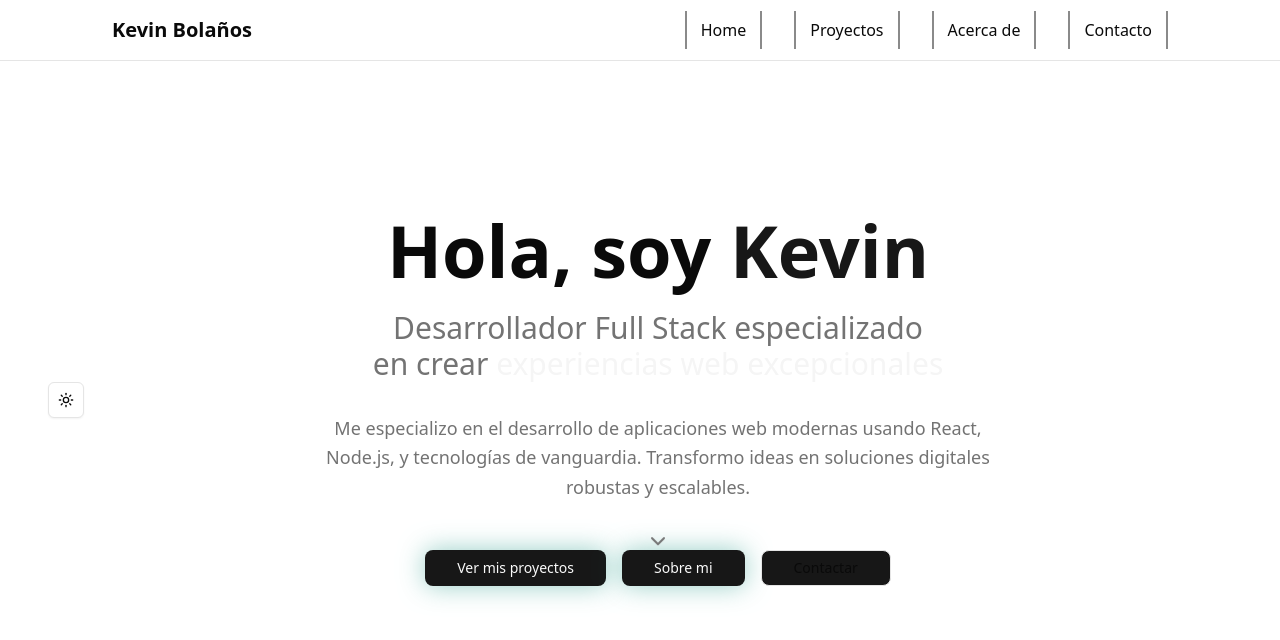
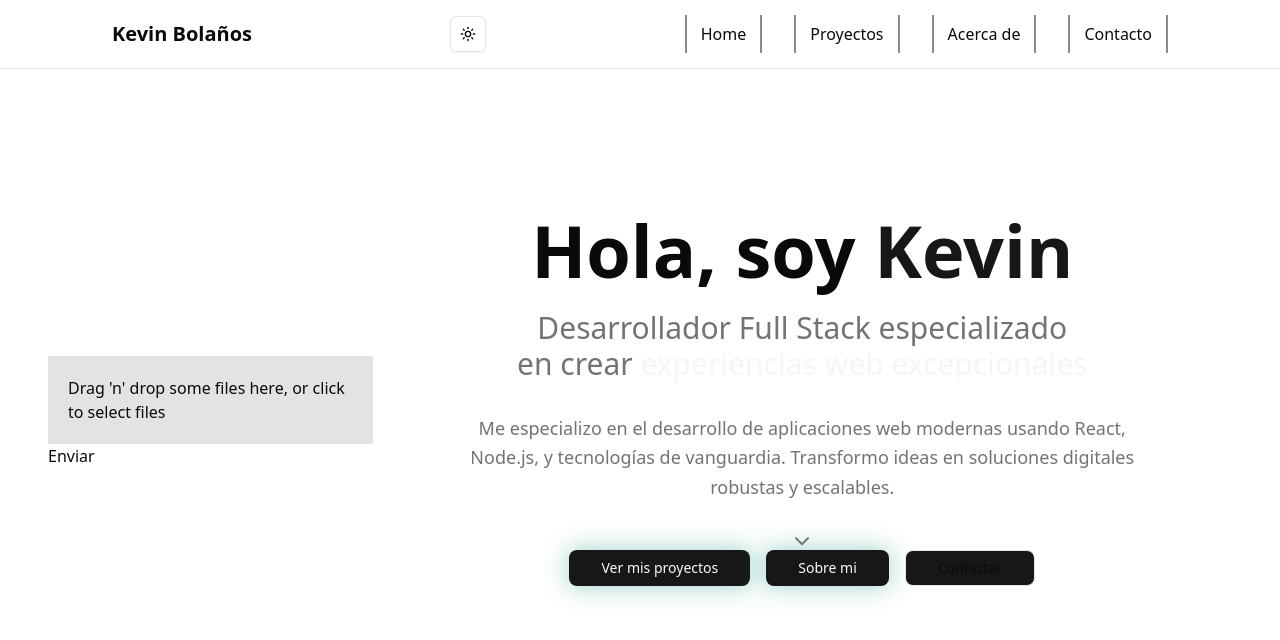
Before and after one commit to KevinBolanosDev/portfolio-nextjs, a Next.js app: page /home in a window 1280 px wide. Shown: the top 640 px of the page. Built offline with nearby package versions, Linux system fonts and the light colour scheme.

Commit message:
feat: create dropzone practice to charge files

```diff
--- a/next.config.mjs
+++ b/next.config.mjs
@@ -1,4 +1,16 @@
 /** @type {import('next').NextConfig} */
-const nextConfig = {};
+const nextConfig = {
+  async redirects() {
+    return [
+      {
+        source: "/",
+        destination: "/home",
+        permanent: true,
+      },
+    ];
+  },
+  // Optimización de fuentes
+  optimizeFonts: true,
+};
 
 export default nextConfig;
--- a/package.json
+++ b/package.json
@@ -22,6 +22,7 @@
     "next-themes": "^0.4.6",
     "react": "19.1.0",
     "react-dom": "19.1.0",
+    "react-dropzone": "^14.3.8",
     "tailwind-merge": "^3.3.1"
   },
   "devDependencies": {
--- a/src/app/page.jsx
+++ b/src/app/page.jsx
@@ -1,10 +1,5 @@
-"use client";
-import { Redirect } from "next/navigation";
+import { redirect } from "next/navigation";
 
 export default function Home() {
-  return (
-    <main>
-      <Redirect href="/home" />
-    </main>
-  );
+  redirect("/home");
 }
--- a/src/components/Home.jsx
+++ b/src/components/Home.jsx
@@ -3,8 +3,8 @@
 import { ChevronDown } from "lucide-react";
 import { useRouter } from "next/navigation";
 import { useEffect, useState } from "react";
+import ReactDropzone from "./ReactDropzone";
 import { Button } from "./ui/button";
-import { ThemeToggle } from "./ui/theme-toggle";
 
 export function Home() {
   const [isVisible, setIsVisible] = useState(false);
@@ -23,7 +23,7 @@ export function Home() {
       id="home"
       className="min-h-screen flex items-center justify-center px-6 lg:px-12"
     >
-      <ThemeToggle />
+      <ReactDropzone />
       <div
         className={`max-w-4xl mx-auto text-center transition-all duration-1000 ${
           isVisible ? "opacity-100 translate-y-0" : "opacity-0 translate-y-10"
--- a/src/components/Navbar.jsx
+++ b/src/components/Navbar.jsx
@@ -1,6 +1,7 @@
 "use client";
 
 import { useState } from "react";
+import { ThemeToggle } from "./ui/theme-toggle";
 
 export function Navbar() {
   const [isMenuOpen, setIsMenuOpen] = useState(false);
@@ -32,6 +33,10 @@ export function Navbar() {
             >
               Kevin Bolaños
             </a>
+          </div>
+
+          <div>
+            <ThemeToggle />
           </div>
 
           {/* Menú Desktop */}
--- /dev/null
+++ b/src/components/ReactDropzone.jsx
@@ -0,0 +1,107 @@
+import { useCallback } from "react";
+import { useDropzone } from "react-dropzone";
+
+function ReactDropzone() {
+  // const [file, setFile] = useState();
+  const onDrop = useCallback((acceptedFiles) => {
+    console.log(acceptedFiles[0]);
+    // Do something with the files
+  }, []);
+  const { getRootProps, getInputProps, isDragActive, acceptedFiles } =
+    useDropzone({ onDrop });
+
+  const handleSubmit = async (e) => {
+    e.preventDefault();
+
+    // Validar que hay un archivo seleccionado
+    if (!acceptedFiles[0]) {
+      alert("Por favor selecciona un archivo primero");
+      return;
+    }
+
+    // Tu cloud name de Cloudinary (desde las variables de entorno)
+    const cloudName =
+      process.env.NEXT_PUBLIC_CLOUDINARY_CLOUD_NAME || "dicf57vti";
+    const uploadPreset =
+      process.env.NEXT_PUBLIC_CLOUDINARY_UPLOAD_PRESET || "ml_default";
+
+    // Construir FormData
+    const formData = new FormData();
+    formData.append("file", acceptedFiles[0]);
+    formData.append("upload_preset", uploadPreset);
+
+    // URL CORRECTA de la API REST de Cloudinary
+    const url = `https://api.cloudinary.com/v1_1/${cloudName}/image/upload`;
+
+    console.log("☁️ Subiendo archivo a Cloudinary...");
+    console.log("📍 URL:", url);
+
+    try {
+      const res = await fetch(url, {
+        method: "POST",
+        body: formData,
+      });
+
+      console.log("📡 Respuesta recibida:", res.status);
+
+      if (!res.ok) {
+        const errorData = await res.json();
+        console.error("❌ Error de Cloudinary:", errorData);
+        throw new Error(
+          `Error HTTP: ${res.status} - ${
+            errorData.error?.message || "Error desconocido"
+          }`
+        );
+      }
+
+      const data = await res.json();
+      console.log("✅ Archivo subido exitosamente:", data);
+      console.log("🔗 URL de la imagen:", data.secure_url);
+      alert(`¡Archivo subido con éxito!\nURL: ${data.secure_url}`);
+
+      // Aquí puedes guardar data.secure_url en tu estado o base de datos
+      return data;
+    } catch (error) {
+      console.error("❌ Error al subir archivo:", error);
+      alert(`Error: ${error.message}`);
+    }
+  };
+
+  return (
+    <div>
+      <form onSubmit={handleSubmit}>
+        <input type="text" />
+
+        <div
+          {...getRootProps()}
+          style={{
+            background: "#e3e3e3",
+            padding: "20px",
+          }}
+        >
+          <input {...getInputProps()} />
+          {isDragActive ? (
+            <p>Drop the files here ...</p>
+          ) : (
+            <p>Drag 'n' drop some files here, or click to select files</p>
+          )}
+        </div>
+
+        {acceptedFiles[0] && (
+          <img
+            src={URL.createObjectURL(acceptedFiles[0])}
+            alt=""
+            style={{
+              width: "300px",
+              height: "300px",
+            }}
+          />
+        )}
+
+        <button>Enviar</button>
+      </form>
+    </div>
+  );
+}
+
+export default ReactDropzone;
```
Also changed, not shown: 1 other file (tests, documents, lock files or other folders).
